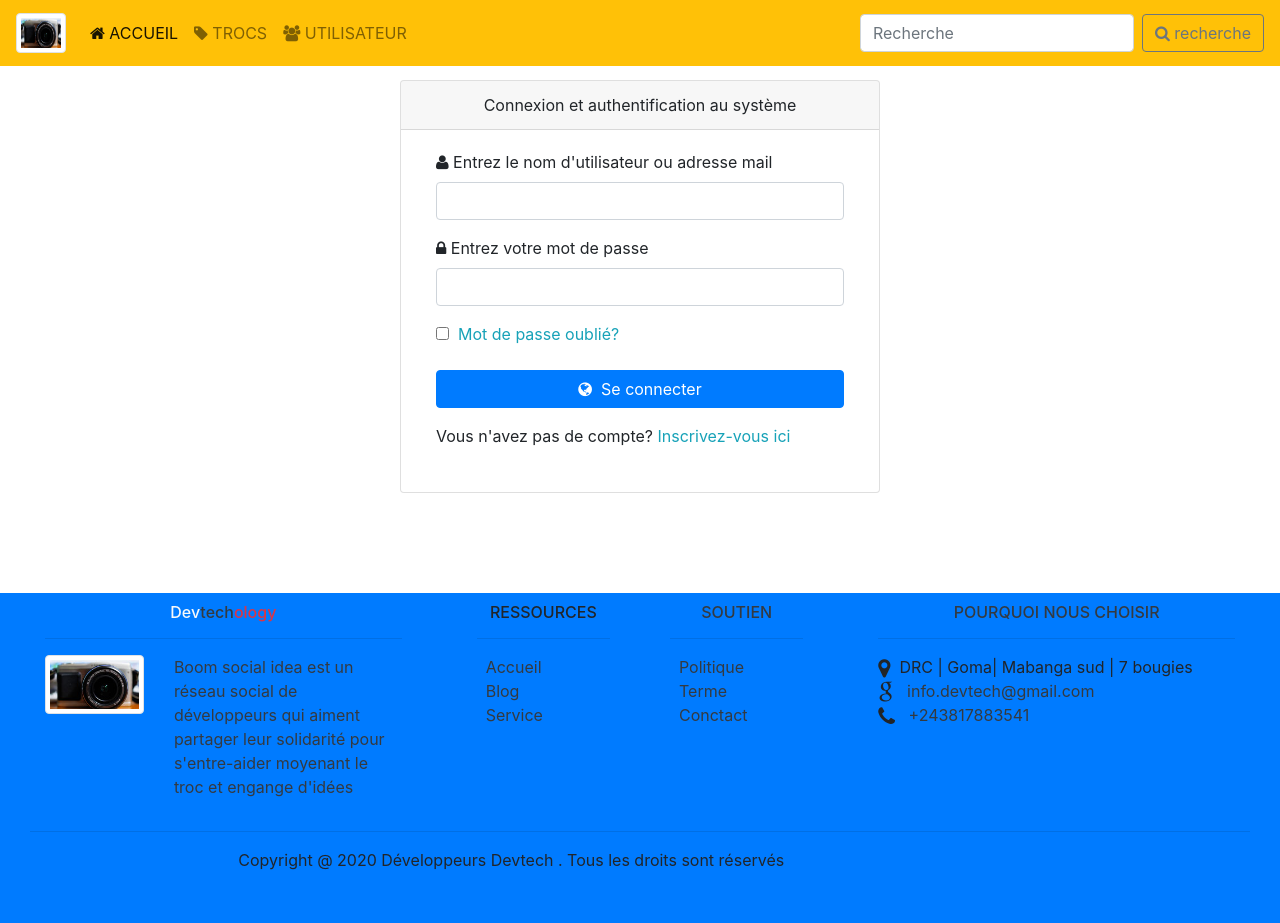
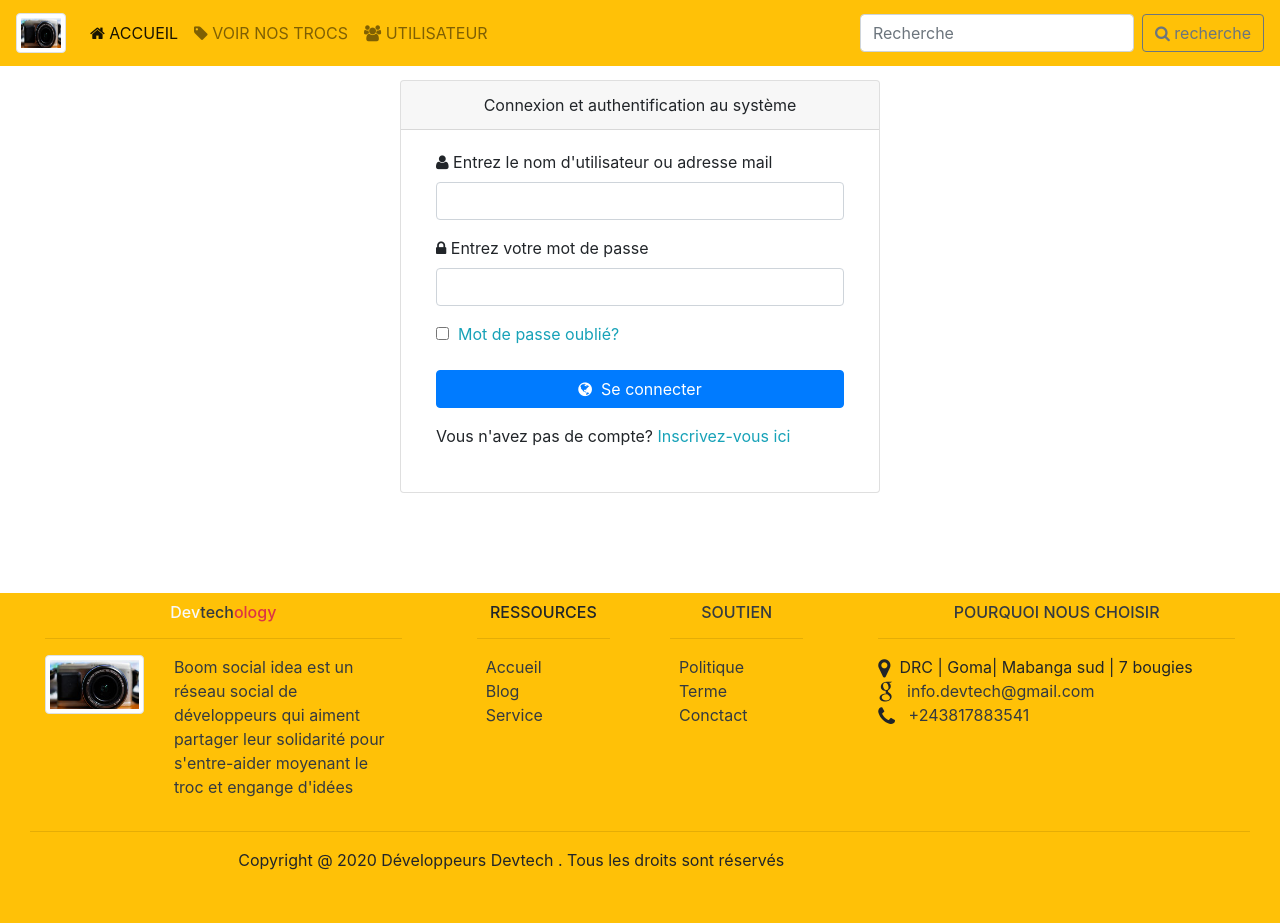
Before and after one commit to sumaili-shabani/boomTrocidea, a PHP site: page /index.php in a window 1280 px wide. Run offline with PHP 8.4, Linux system fonts and the light colour scheme.

Commit message:
changement navbar link  et  footer

```diff
--- a/_footer.php
+++ b/_footer.php
@@ -1,4 +1,4 @@
-<footer class="col-md-12 bg-primary">
+<footer class="col-md-12 bg-warning">
     <div class="col-md-12">
         <div class="row">
             <div class="col-md-4" style="margin-top: 10px;">
--- a/_navBar.php
+++ b/_navBar.php
@@ -12,7 +12,7 @@
 	            <a class="nav-link active" href="index.php"><i class="fa fa-home"></i> Accueil <span class="sr-only"></span></a>
 	        </li>
 	        <li class="nav-item">
-	            <a class="nav-link" href="javascript:void(0);"><i class="fa fa-tag"></i> Trocs</a>
+	            <a class="nav-link" href="news.php"><i class="fa fa-tag"></i> Voir nos Trocs</a>
 	        </li>
 	        <li class="nav-item">
 	            <a class="nav-link" href="list.php"><i class="fa fa-group"></i> Utilisateur</a>
```
